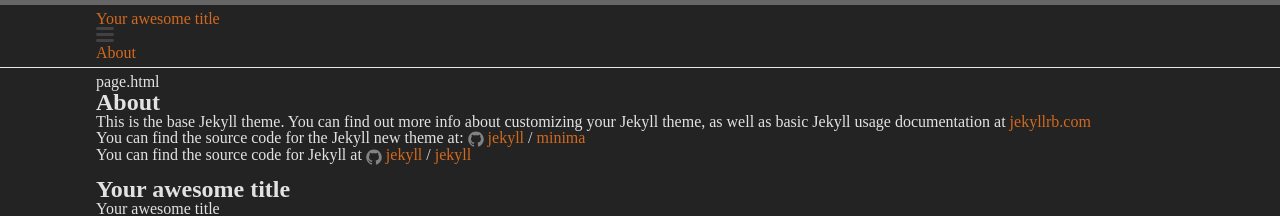
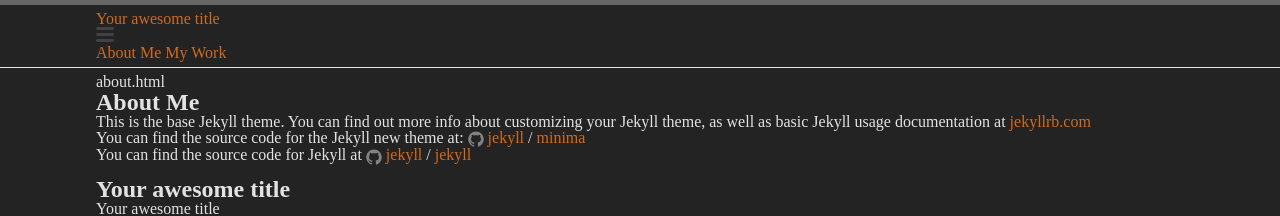
Before and after one commit to Divosky/divosky.github.io, a Jekyll site: the page built from about.md, in a window 1280 px wide. Shown: the top 216 px of the page. Built offline with Jekyll 4.4.1, drawn with Linux system fonts in a browser that asks for light colours.

```diff
--- /dev/null
+++ b/_layouts/about.html
@@ -0,0 +1,14 @@
+---
+layout: default
+---
+<article class="post">
+about.html
+  <header class="post-header">
+    <h1 class="post-title">{{ page.title | escape }}</h1>
+  </header>
+
+  <div class="post-content">
+    {{ content }}
+  </div>
+
+</article>
--- a/_layouts/page.html
+++ b/_layouts/mywork.html
@@ -2,7 +2,7 @@
 layout: default
 ---
 <article class="post">
-page.html
+mywork.html
   <header class="post-header">
     <h1 class="post-title">{{ page.title | escape }}</h1>
   </header>
--- a/about.md
+++ b/about.md
@@ -1,7 +1,7 @@
 ---
-layout: page
-title: About
-permalink: /about/
+layout: about
+title: About Me
+permalink: /about-me/
 ---
 
 This is the base Jekyll theme. You can find out more info about customizing your Jekyll theme, as well as basic Jekyll usage documentation at [jekyllrb.com](https://jekyllrb.com/)
--- /dev/null
+++ b/mywork.md
@@ -0,0 +1,5 @@
+---
+layout: mywork
+title: My Work
+permalink: /my-work/
+---
```
